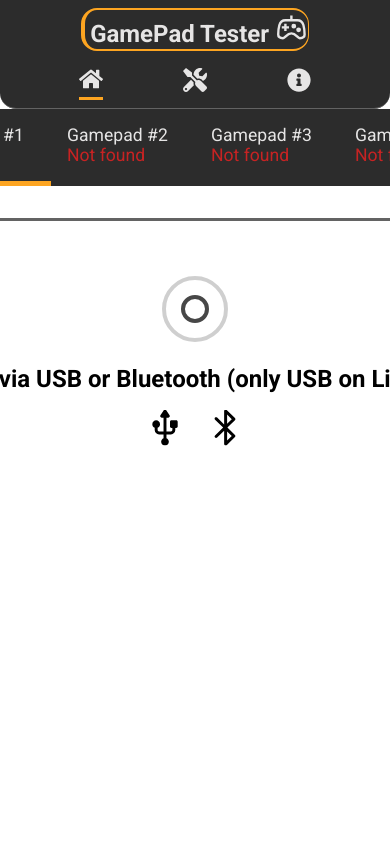
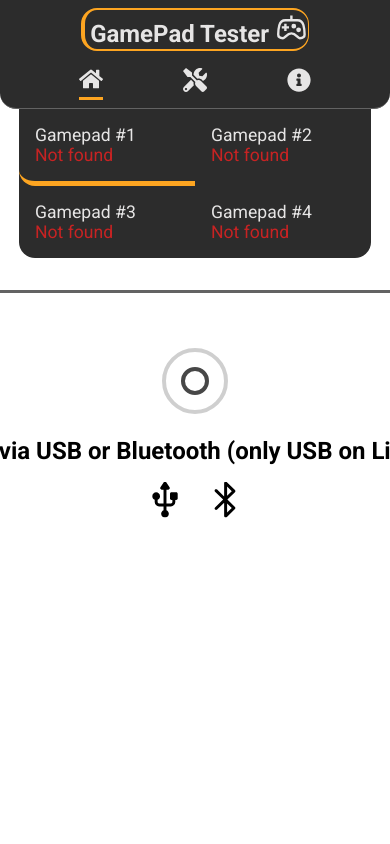
Before and after one commit to Vectari/gpad-tester, a React (Vite) app: page / in a window 390 px wide. Shown: the top 844 px of the page. Built offline with nearby package versions, Linux system fonts and the light colour scheme.

Commit message:
feat: players menu support mobile

```diff
--- a/src/components/Main/Main.jsx
+++ b/src/components/Main/Main.jsx
@@ -9,8 +9,12 @@
   font-size: 1.1rem;
   background-color: ${Theme.interface};
 
+  @media (max-width: 765px) {
+    flex-direction: column;
+  }
+
   li {
-    width: 9rem;
+    width: 11rem;
     padding: 1rem;
     box-sizing: border-box;
     color: ${Theme.logo};
@@ -33,6 +37,23 @@
   }
 `;
 
+const FirstTwo = styled.div`
+  display: flex;
+
+  @media (max-width: 765px) {
+    display: flex;
+    flex-direction: row;
+  }
+`;
+
+const SecondTwo = styled.div`
+  display: flex;
+
+  @media (max-width: 765px) {
+    display: flex;
+    flex-direction: row;
+  }
+`;
 const StyledConnected = styled.p`
   color: ${Theme.connected};
 `;
@@ -112,6 +133,7 @@
   return (
     <>
       <StyledUl>
+        <FirstTwo>
           <NavLink
             to="/main/one"
             className={
@@ -142,7 +164,9 @@
               </StyledNotFound>
             </li>
           </NavLink>
+        </FirstTwo>
 
+        <SecondTwo>
           <NavLink
             to="/main/three"
             className={activeLink === "/main/three" ? "active" : ""}
@@ -171,6 +195,7 @@
               </StyledNotFound>
             </li>
           </NavLink>
+        </SecondTwo>
       </StyledUl>
       <Outlet />
     </>
```
Lines whose indentation alone changed are shown as unchanged.
